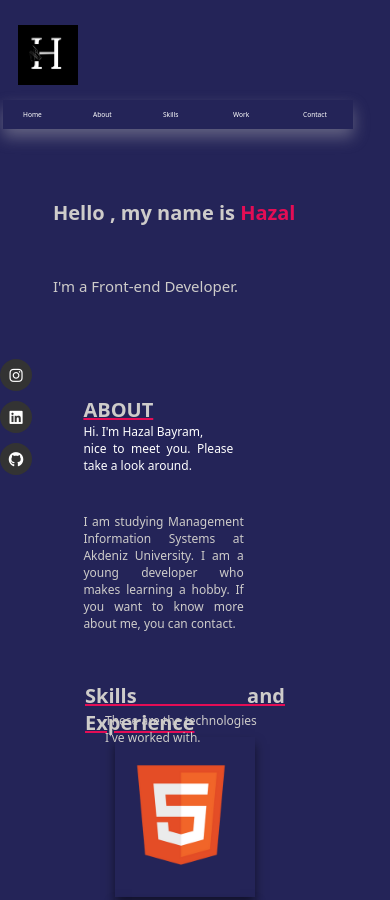
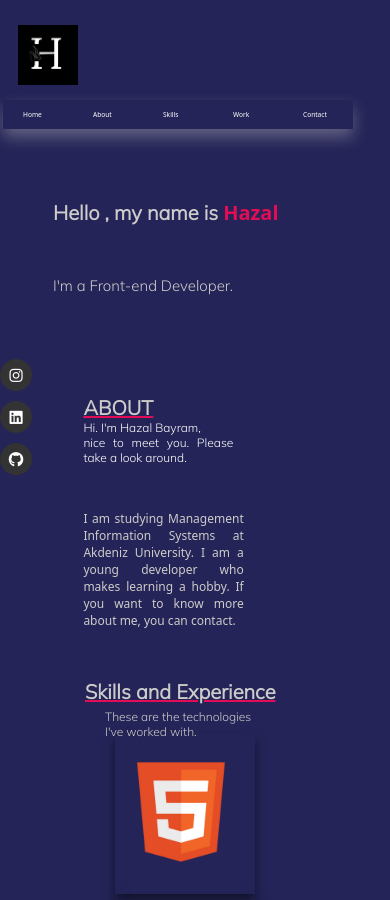
Before and after one commit to bhazalb/portfolyo, a plain HTML site: page portfolyom/index.html in a window 390 px wide. Shown: the top 900 px of the page. Drawn offline with Linux system fonts and the light colour scheme.

Commit message:
font düzenlemesi yapıldı

```diff
--- a/portfolyom/index.html
+++ b/portfolyom/index.html
@@ -6,7 +6,9 @@
     <meta name="viewport" content="width=device-width, initial-scale=1.0">
     <link rel="stylesheet" href="portfolyo.css">
     <link rel="stylesheet" href="https://cdnjs.cloudflare.com/ajax/libs/font-awesome/6.4.0/css/all.min.css">
-
+    <link rel="preconnect" href="https://fonts.googleapis.com">
+<link rel="preconnect" href="https://fonts.gstatic.com" crossorigin>
+<link href="https://fonts.googleapis.com/css2?family=Montserrat:ital,wght@0,100;0,200;0,300;0,400;0,500;0,600;0,700;0,800;0,900;1,100;1,200;1,300;1,400;1,500;1,600;1,700;1,800;1,900&family=Mulish:ital,wght@0,300;1,500&display=swap" rel="stylesheet">
     <title>My Web</title>
 </head>
 <body>
--- a/portfolyom/portfolyo.css
+++ b/portfolyom/portfolyo.css
@@ -374,8 +374,10 @@ position: relative;
     font-size: 6px;
     right:32px;
     width: 350px;
+
     }
     .header .container ul {
+
     width: 350px;
         text-decoration: none;
        background-color: rgb(36, 36, 88);
@@ -384,15 +386,20 @@ position: relative;
     }
     .header .container li{
         width: 37px;
+
     }
     /*  navbar kısmı bitti  */
    #home h1{
     font-size: 20px;
     margin: 50px;
+    font-family: 'Montserrat', sans-serif;
+    font-family: 'Mulish', sans-serif;
    }
    #home p{
     font-size: 15px;
     margin: 50px;
+    font-family: 'Montserrat', sans-serif;
+    font-family: 'Mulish', sans-serif;
    }
 /*  my name kısmı bitti  */
    #about{
@@ -409,7 +416,8 @@ position: relative;
 
    #about .row h2{
     font-size: 20px;
-
+    font-family: 'Montserrat', sans-serif;
+    font-family: 'Mulish', sans-serif;
    }
    #about .row .about-col-1 p{
     text-align: justify;
@@ -417,6 +425,9 @@ position: relative;
     letter-spacing: 0px;
     width: 150px;
     height: 50px;
+    font-family: 'Montserrat', sans-serif;
+    font-family: 'Mulish', sans-serif;
+
     }
    #about .row .about-col-2 {
     text-align: justify;
@@ -426,7 +437,8 @@ position: relative;
    margin: 15px;
    left: -15px;
    margin-top: -40px;
-
+   font-family: 'Montserrat', sans-serif;
+font-family: 'Mulish', sans-serif;
    }
    .textSkills{
     width: 200px;
@@ -439,6 +451,8 @@ position: relative;
     width: 200px;
     height:50px;
     margin: -40px;
+    font-family: 'Montserrat', sans-serif;
+    font-family: 'Mulish', sans-serif;
    }
 
    .textSkills p{
@@ -446,6 +460,9 @@ position: relative;
     width: 200px;
     height: 80px;
     margin: -40px;
+    font-family: 'Montserrat', sans-serif;
+    font-family: 'Mulish', sans-serif;
+
    }
    #skillss{
     width:150px ;
@@ -475,9 +492,13 @@ position: relative;
     }
     #workk h2{
         font-size: 20px;
+        font-family: 'Montserrat', sans-serif;
+        font-family: 'Mulish', sans-serif;
     }
     #workk p{
         font-size: 12px;
+        font-family: 'Montserrat', sans-serif;
+        font-family: 'Mulish', sans-serif;
     }
 
     .work{
```
